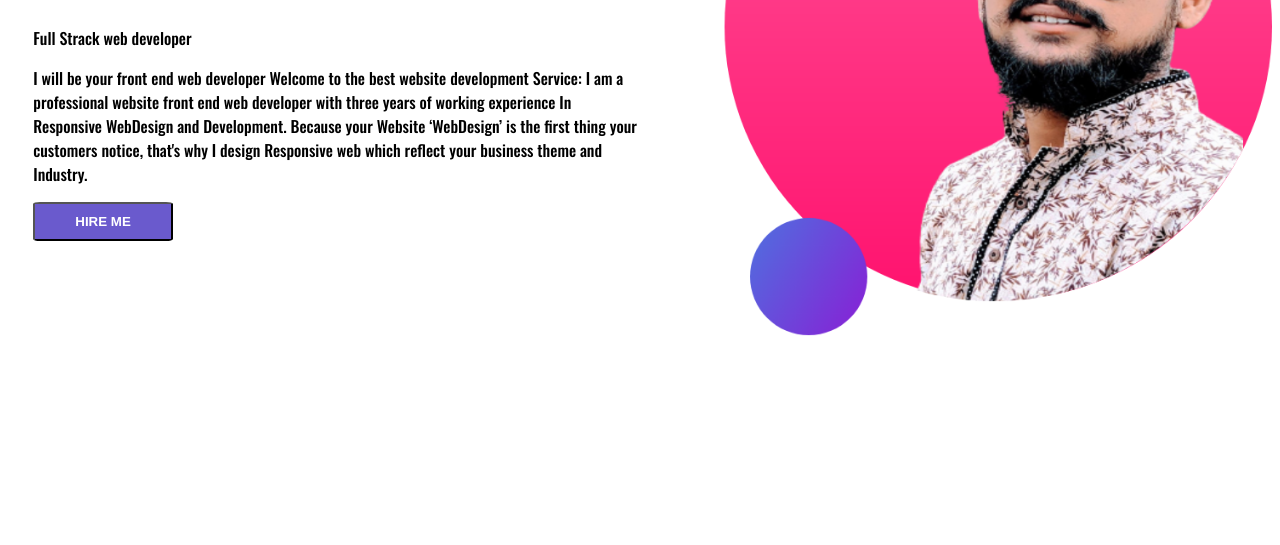
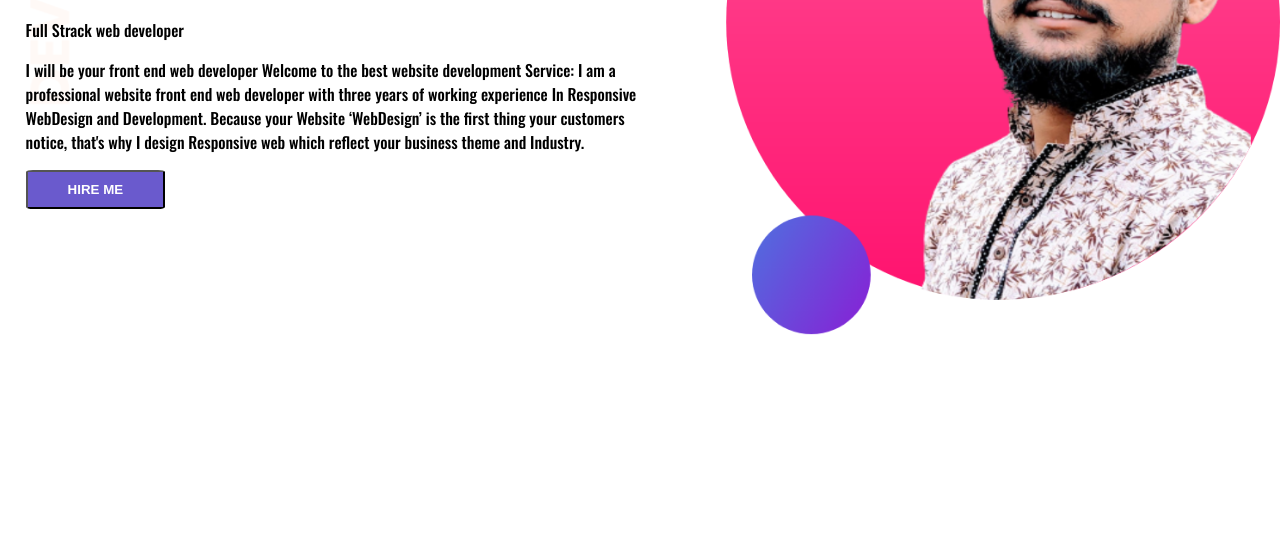
Before and after one commit to Ebne-Miraj-Malik/second-repo, a plain HTML site: page index.html in a window 1280 px wide. Shown: the part 255-800 px from the top of the page. Drawn offline with nearby package versions, Linux system fonts and the light colour scheme.

Commit message:
second commit

```diff
--- a/index.html
+++ b/index.html
@@ -13,7 +13,7 @@
 </head>
 <body>
 
-<section >
+<section class="top-banner">
     <div class="half-width">
            <h1>Welcome To</h1>
         <h1> <span class="orange">Miraj Malik</span> Portfolio!</h1>
--- a/style.css
+++ b/style.css
@@ -1,4 +1,7 @@
-body{font-family: 'Oswald', sans-serif;}
+body{font-family: 'Oswald', sans-serif;
+
+margin: 0;
+}
 h1{font-size:50px;}
 
 .orange{color: rebeccapurple;}
@@ -23,3 +26,13 @@ color: white;
 font-weight: 800;
 
 }
+
+
+.top-banner{
+
+
+
+    background-image: url(image/top-banner.png);
+
+    background-repeat: no-repeat;
+}
```
